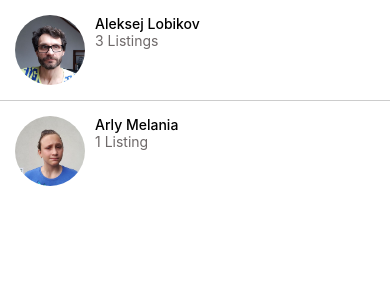
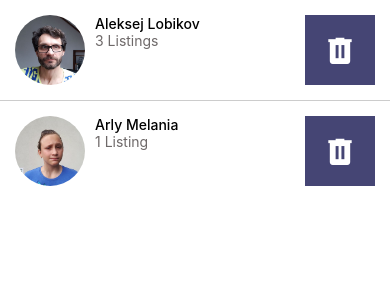
Before and after one commit to alobikov/DoneWithIt, a React Native app: screen / in a window 390 px wide. Shown: the top 300 px of the page. Built offline with nearby package versions, Linux system fonts and the light colour scheme.

Commit message:
add ListDeleteAction component; implement message delete feature

```diff
--- a/app/components/ListItem.js
+++ b/app/components/ListItem.js
@@ -8,7 +8,13 @@ import {
 } from "react-native";
 import colors from "../config/colors";
 
-export default function ListItem({ image, title, subTitle, onPress }) {
+export default function ListItem({
+  image,
+  title,
+  subTitle,
+  onPress,
+  renderRightActions,
+}) {
   return (
     <TouchableHighlight onPress={onPress} underlayColor={colors.lgrey}>
       <View style={styles.container}>
@@ -17,6 +23,8 @@ export default function ListItem({ image, title, subTitle, onPress }) {
           <Text style={styles.title}>{title}</Text>
           <Text style={styles.subTitle}>{subTitle}</Text>
         </View>
+        <View style={{ flex: 1 }}></View>
+        {renderRightActions()}
       </View>
     </TouchableHighlight>
   );
--- /dev/null
+++ b/app/components/ListItemDeleteAction.js
@@ -0,0 +1,22 @@
+import React from "react";
+import { StyleSheet, TouchableWithoutFeedback, View } from "react-native";
+import { MaterialCommunityIcons } from "@expo/vector-icons";
+
+export default function ListItemDeleteAction({ onPress }) {
+  return (
+    <TouchableWithoutFeedback onPress={onPress}>
+      <View style={styles.container}>
+        <MaterialCommunityIcons name="trash-can" color="white" size={35} />
+      </View>
+    </TouchableWithoutFeedback>
+  );
+}
+
+const styles = StyleSheet.create({
+  container: {
+    backgroundColor: "#454574",
+    width: 70,
+    justifyContent: "center",
+    alignItems: "center",
+  },
+});
--- a/app/screens/MessagesScreen.js
+++ b/app/screens/MessagesScreen.js
@@ -1,10 +1,11 @@
-import React from "react";
+import React, { useState } from "react";
 import { StyleSheet, FlatList } from "react-native";
 import ListItem from "../components/ListItem";
+import ListItemDeleteAction from "../components/ListItemDeleteAction";
 import Screen from "../components/Screen";
 import Separator from "../components/Separator";
 
-const messages = [
+const initialMessages = [
   {
     id: 1,
     title: "Aleksej Lobikov",
@@ -20,6 +21,10 @@ const messages = [
 ];
 
 export default function MessagesScreen() {
+  const [messages, setMessages] = useState(initialMessages);
+  const handleDelete = (item) => {
+    setMessages(messages.filter((m) => m.id !== item.id));
+  };
   return (
     <Screen>
       <FlatList
@@ -31,6 +36,11 @@ export default function MessagesScreen() {
             subTitle={item.description}
             image={item.image}
             onPress={() => {}}
+            renderRightActions={() => {
+              return (
+                <ListItemDeleteAction onPress={() => handleDelete(item)} />
+              );
+            }}
           />
         )}
         ItemSeparatorComponent={Separator}
```
